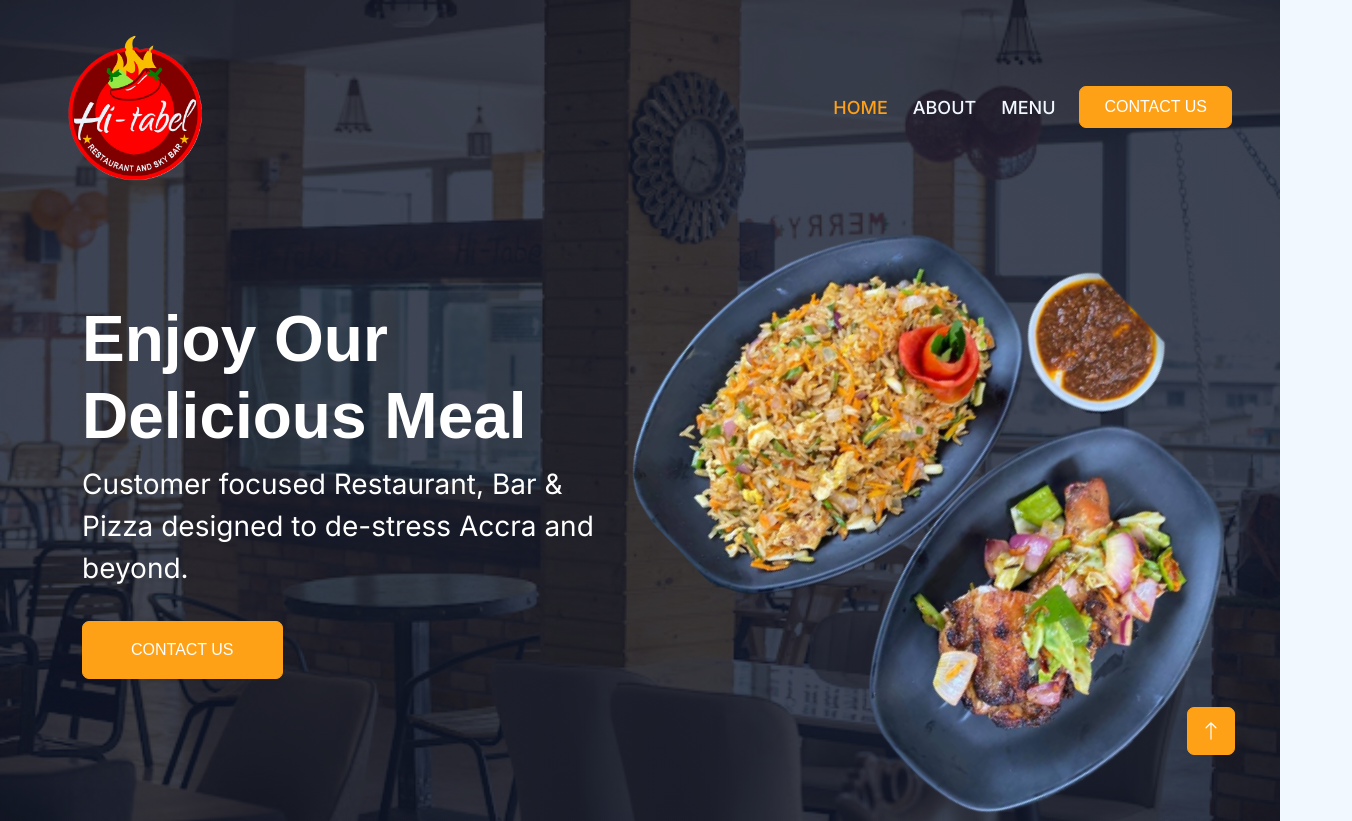
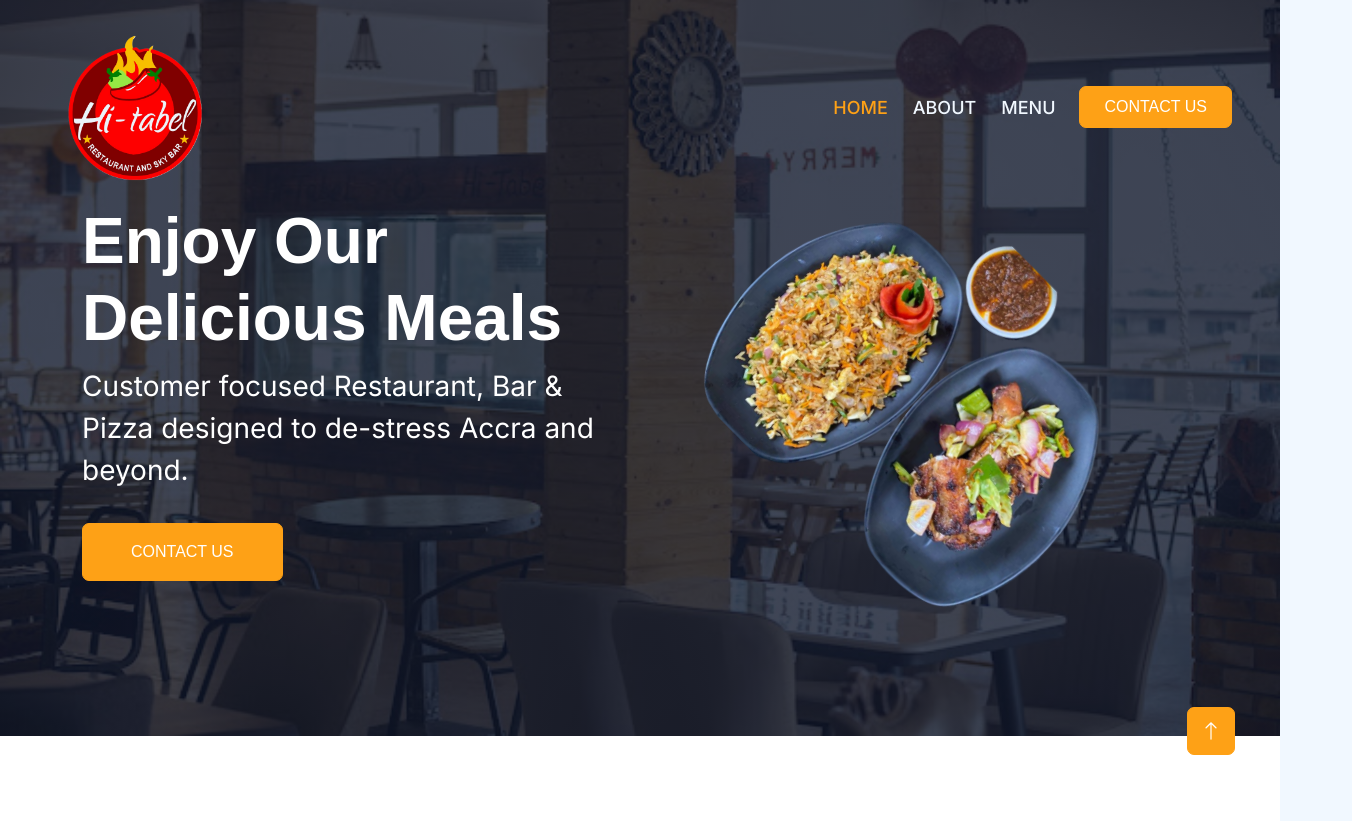
Before and after one commit to augustinekweku/hitabel-restaurant, a Next.js app: page / in a window 1280 px wide. Shown: the top 821 px of the page, 1352 px wide, since content can reach past the window. Built offline with nearby package versions, Linux system fonts and the light colour scheme.

Commit message:
homepage

```diff
--- a/components/DefaultLayout.tsx
+++ b/components/DefaultLayout.tsx
@@ -1,10 +1,18 @@
 import Navbar from "./Navbar";
+import { FloatingWhatsApp } from "react-floating-whatsapp";
 
 const DefaultLayout = ({ children }: { children: React.ReactNode }) => {
   return (
     <div className=" bg-white p-0">
       <Navbar />
-      <div>{children}</div>
+      <div>
+        {children}{" "}
+        <FloatingWhatsApp
+          phoneNumber="+233201024839"
+          accountName="Hi-Tabel"
+          avatar="/assets/img/hitabel-logo.png"
+        />
+      </div>
     </div>
   );
 };
--- a/components/ImageChanger/ImageChanger.module.css
+++ b/components/ImageChanger/ImageChanger.module.css
@@ -4,12 +4,6 @@
   height: 100%;
 }
 
-.image {
-  width: 600px;
-  height: 500px;
-  object-fit: contain;
-  transition: opacity 1s ease-in-out;
-}
 
 .fadeIn {
   opacity: 1;
--- a/components/ImageChanger/ImageChanger.tsx
+++ b/components/ImageChanger/ImageChanger.tsx
@@ -23,11 +23,13 @@ const ImageChanger: React.FC<ImageChangerProps> = ({ images, interval }) => {
   }, [images.length, interval]);
 
   return (
-    <div className={""}>
+    <div className={"d-flex align-items-center justify-content-center"}>
       <img
         src={images[currentIndex]}
         alt={`Image ${currentIndex}`}
-        className={`${styles.image} ${fade ? styles.fadeIn : styles.fadeOut}`}
+        className={`hero-image ${styles.image} ${
+          fade ? styles.fadeIn : styles.fadeOut
+        }`}
       />
     </div>
   );
--- a/pages/_app.tsx
+++ b/pages/_app.tsx
@@ -11,8 +11,6 @@ import "animate.css";
 
 import { Inter } from "next/font/google";
 
-import { FloatingWhatsApp } from "react-floating-whatsapp";
-
 const inter = Inter({ subsets: ["latin"] });
 
 export default function App({ Component, pageProps }: AppProps) {
@@ -21,11 +19,6 @@ export default function App({ Component, pageProps }: AppProps) {
       <DefaultLayout>
         <CustomScript />
         <Component {...pageProps} />
-        <FloatingWhatsApp
-          phoneNumber="+233201024839"
-          accountName="Hi-Tabel"
-          avatar="/assets/img/hitabel-logo.png"
-        />
       </DefaultLayout>
     </main>
   );
--- a/pages/index.tsx
+++ b/pages/index.tsx
@@ -48,12 +48,12 @@ export default function Home() {
           <div className=" position-relative p-0">
             <div className="py-5 bg-dark hero-header mb-5">
               <div className="container my-5 py-5">
-                <div className="row align-items-center g-5 mt-5">
+                <div className="row align-items-center  mt-5">
                   <div className="col-lg-6 text-center text-lg-start">
                     <h1 className="display-3 text-white animated slideInLeft">
                       Enjoy Our
                       <br />
-                      Delicious Meal
+                      Delicious Meals
                     </h1>
                     <p className="text-white fs-3 animated slideInLeft mb-4 pb-2">
                       Customer focused Restaurant, Bar & Pizza designed to
@@ -66,7 +66,7 @@ export default function Home() {
                       Contact Us
                     </a>
                   </div>
-                  <div className="col-lg-6 text-center text-lg-end ">
+                  <div className="col-lg-6 text-center text-lg-end pt-5 pt-lg-0">
                     {/* <img
                       className="img-fluid"
                       src="assets/img/hero-2.png"
--- a/public/assets/css/style.css
+++ b/public/assets/css/style.css
@@ -109,9 +109,7 @@
     transition: .5s;
 }
 
-.sticky-top.navbar-dark .navbar-brand img {
-    max-height: 45px;
-}
+
 
 @media (max-width: 991.98px) {
     .sticky-top.navbar-dark {
@@ -129,9 +127,7 @@
         margin-left: 0;
     }
 
-    .navbar-dark .navbar-brand img {
-        max-height: 45px;
-    }
+
 }
 
 @media (min-width: 992px) {
--- a/styles/globals.scss
+++ b/styles/globals.scss
@@ -5,3 +5,27 @@ a {
 .btn {
   border-radius: 7px !important;
 }
+
+.hero-image {
+  object-fit: contain;
+  transition: opacity 1s ease-in-out;
+  width: 240px;
+  // overflow-x: hidden;
+
+  @media screen and (min-width: 766px) {
+    width: 500px;
+    height: 500px;
+  }
+  @media screen and (min-width: 1024px) {
+    width: 400px;
+    height: 400px;
+  }
+  @media screen and (min-width: 1440px) {
+    width: 450px;
+    height: 450px;
+  }
+}
+
+.overflow-x-hidden {
+  overflow-x: hidden;
+}
```
